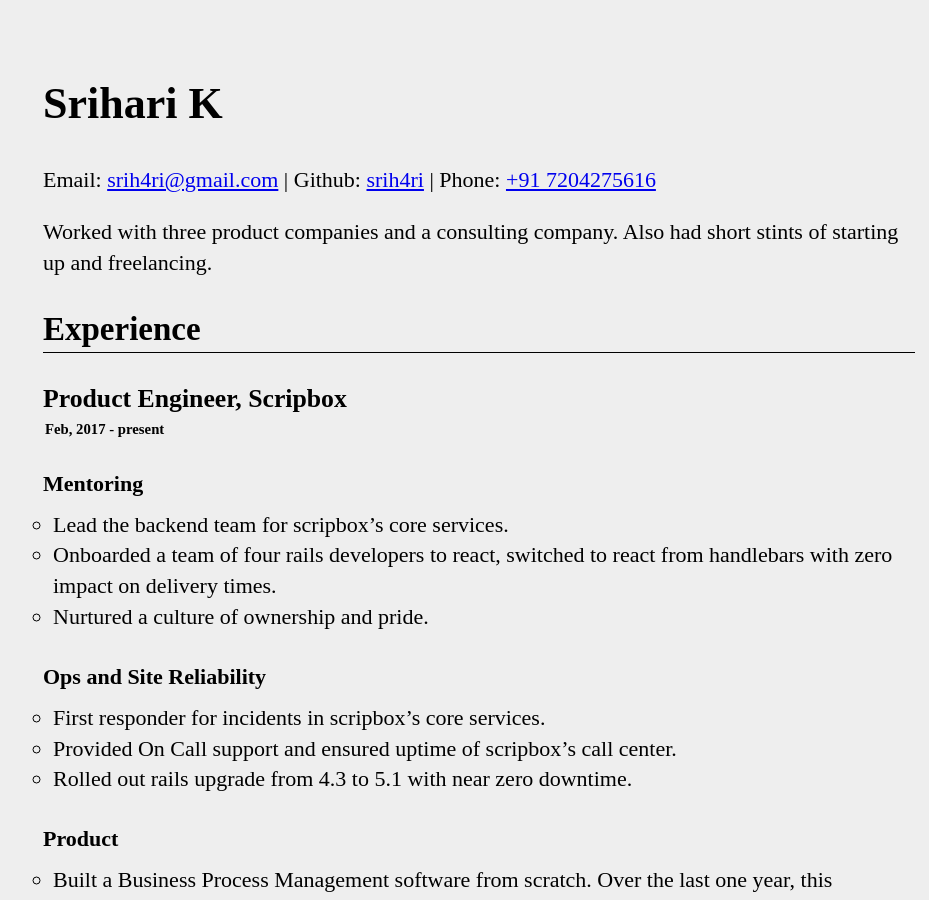
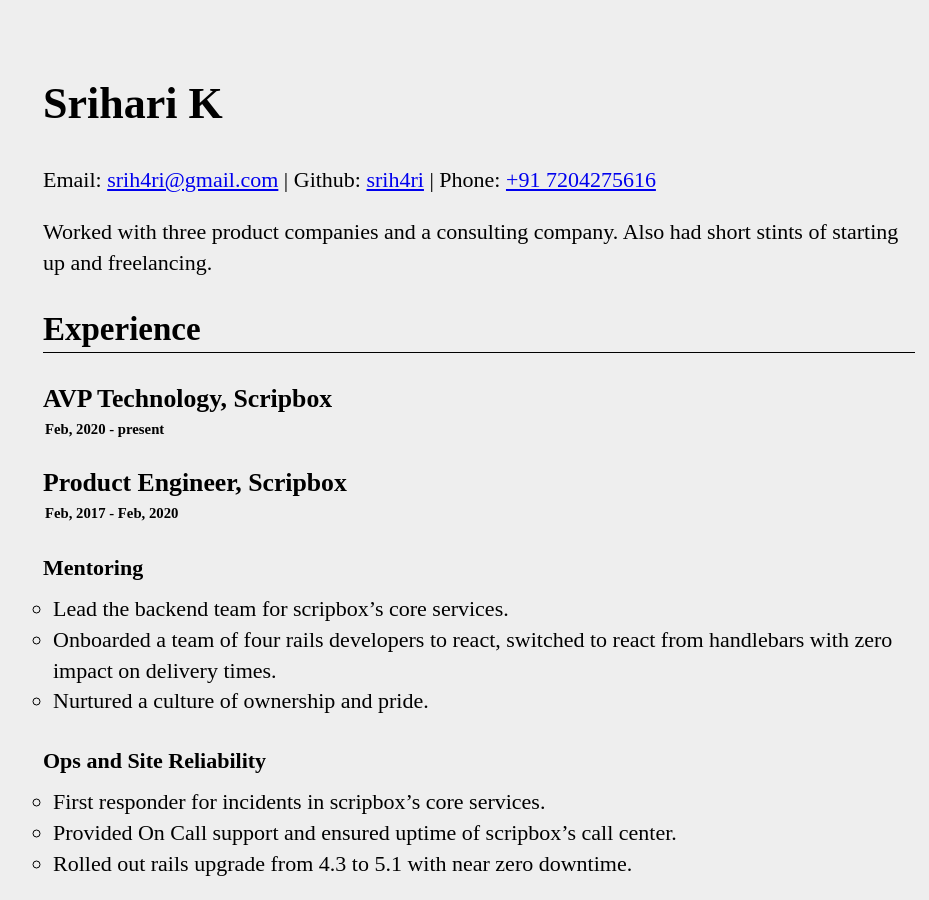
Before and after one commit to srih4ri/srih4ri.github.com, a Jekyll site: the page built from resume/index.md, in a window 1280 px wide and 900 px high. Shown: the whole window, without its empty margins (161-1090 px from the left). Built offline with Jekyll 4.4.1, drawn with Linux system fonts in a browser that asks for light colours.

Commit message:
Update title

```diff
--- a/resume/index.md
+++ b/resume/index.md
@@ -12,8 +12,11 @@
 
 ## Experience
 
+### AVP Technology, Scripbox
+###### Feb, 2020 - present
+
 ### Product Engineer, Scripbox
-###### Feb, 2017 - present
+###### Feb, 2017 - Feb, 2020
 
 #### Mentoring
 
```
